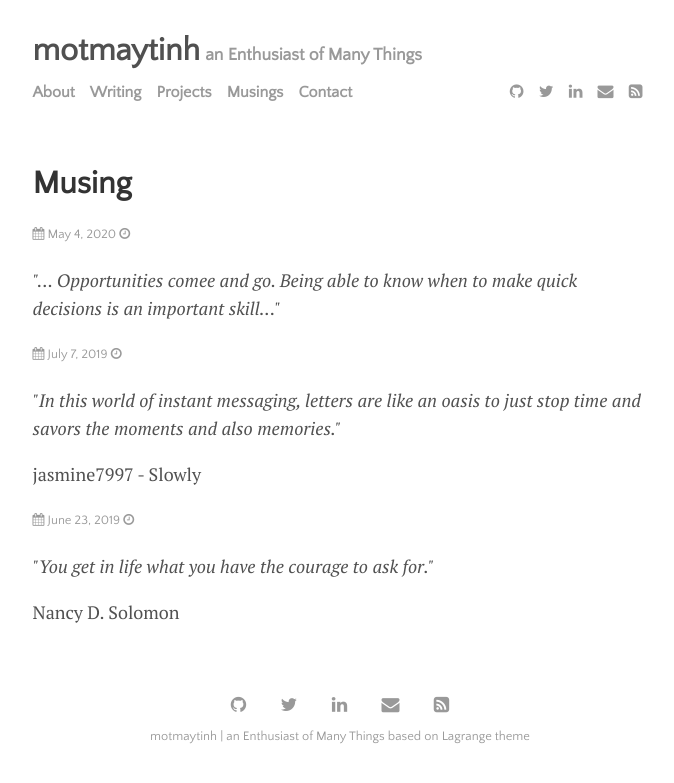
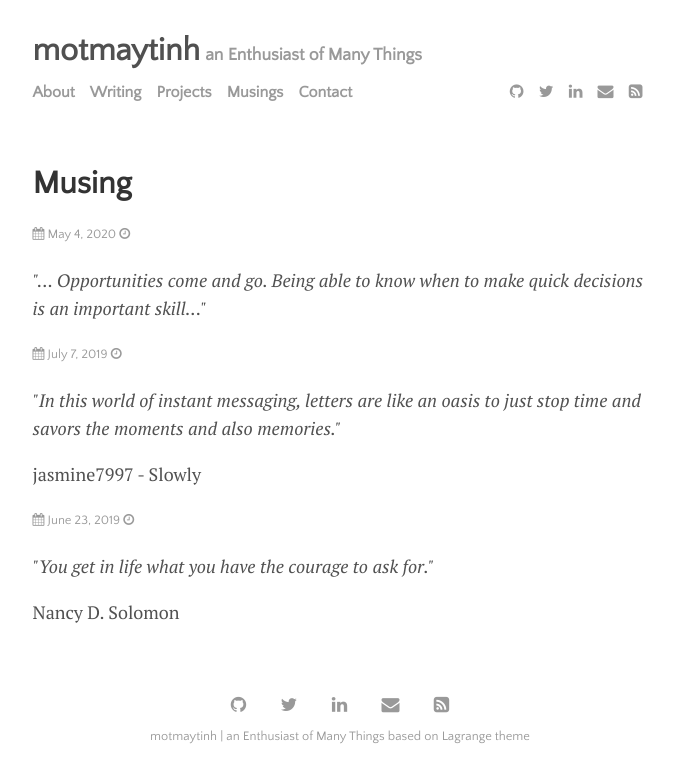
Before and after one commit to motmaytinh/motmaytinh.github.io, a Jekyll site: the page built from menu/musings.md, in a window 1280 px wide. Shown: the top 783 px of the page, without its empty margins (300-974 px from the left). Built offline with Jekyll 4.4.1, drawn with Linux system fonts in a browser that asks for light colours.

Commit message:
fix typo

```diff
--- a/menu/musings.md
+++ b/menu/musings.md
@@ -5,7 +5,7 @@ title: Musing
 
 <div class="quote-container">
     <p class="post-date"><span><i class="fa fa-calendar" aria-hidden="true"></i> May 4, 2020 <i class="fa fa-clock-o" aria-hidden="true"></i></span></p>
-    <p class="quote"><i>"... Opportunities comee and go. Being able to know when to make quick decisions is an important skill..."</i></p>
+    <p class="quote"><i>"... Opportunities come and go. Being able to know when to make quick decisions is an important skill..."</i></p>
     <!-- <p class="author">Collect</p> -->
 </div>
 
```
